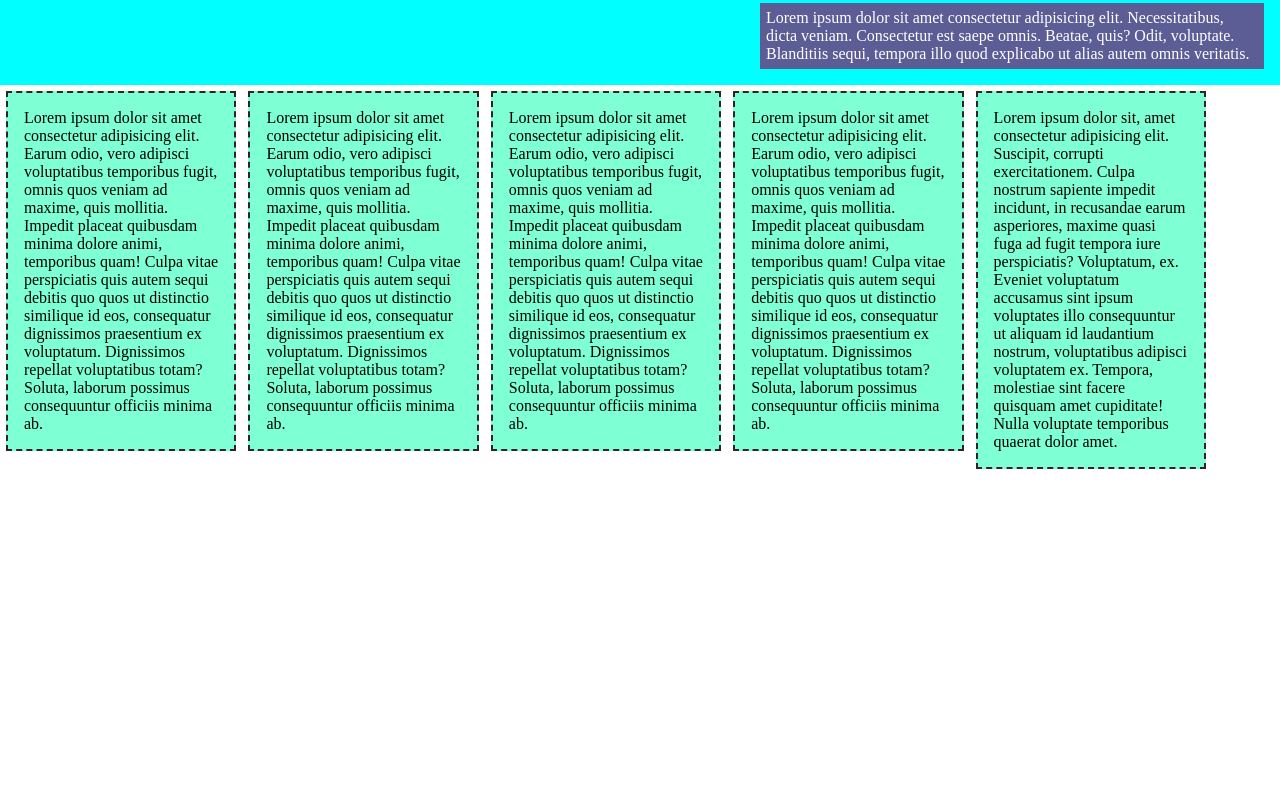
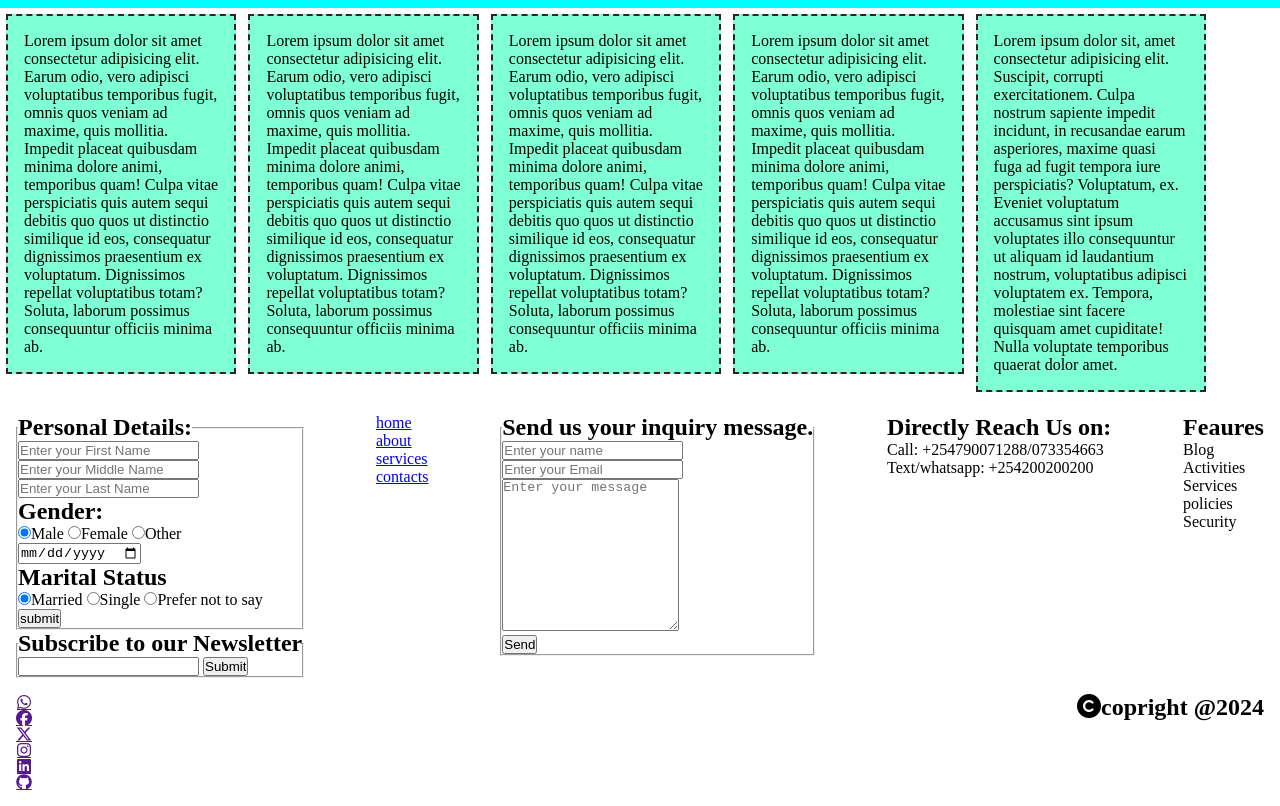
Before and after one commit to nathanmuseve/HTML-Semantics, a plain HTML site: page index.html in a window 1280 px wide. Shown: the part 368-1174 px from the top of the page. Before the commit the page ends 843 px from the top, so only its background shows below. Drawn offline with Linux system fonts and the light colour scheme.

Commit message:
As I build responsive website, i have added the footer section, contacts, and applied a CSS style on the container class only

```diff
--- a/index.css
+++ b/index.css
@@ -6,18 +6,19 @@
 header {
 	position: fixed;
 	top: 0px;
-	left: 0px;
-	right: 0px;
 	width: 100%;
-background-color: black;
+  background-color: black;
+	z-index: 1;
+	padding: 0px;
+	margin: 0px;
 }
-.navbar {
+/* .navbar {
 	position: relative;
 	top: 0px;
 	left: 0px;
 	width: 100%;
 	background-color: black;
-}
+} */
 /* nav {
 	position: relative;
 } */
@@ -47,7 +48,7 @@ nav>ul>li>a:hover {
 }
 #home {
 	margin-top: 1.5rem;
-	top: 6rem;
+	top: 12rem;
 }
 .hero-image {
 	background-image: url(bg1.jpg);
@@ -95,3 +96,18 @@ nav>ul>li>a:hover {
 	margin: 6px;
 	box-sizing: border-box;
 }
+.container {
+	display: flex;
+	justify-content: space-between;
+	margin: 1rem;
+}
+.footer>ul>li>a>i {
+	display: flex;
+	flex-direction: column;
+	justify-content: space-evenly;
+	align-items: center;
+
+}
+li {
+	list-style: none;
+}
--- a/index.html
+++ b/index.html
@@ -5,6 +5,7 @@
 	<meta name="viewport" content="width=device-width, initial-scale=1.0">
 	<title>HTML Semabtics</title>
 	<link rel="stylesheet" href="index.css">
+	<link rel="stylesheet" href="https://cdnjs.cloudflare.com/ajax/libs/font-awesome/6.5.2/css/all.min.css" integrity="sha512-SnH5WK+bZxgPHs44uWIX+LLJAJ9/2PkPKZ5QiAj6Ta86w+fsb2TkcmfRyVX3pBnMFcV7oQPJkl9QevSCWr3W6A==" crossorigin="anonymous" referrerpolicy="no-referrer" />
 </head>
 <body>
 	<header class="navbar">
@@ -58,5 +59,124 @@
 			Eveniet voluptatum accusamus sint ipsum voluptates illo consequuntur ut aliquam id laudantium nostrum, voluptatibus adipisci voluptatem ex. Tempora, molestiae sint facere quisquam amet cupiditate! Nulla voluptate temporibus quaerat dolor amet.</p>
 		</aside>
 	</section>
+	<!-- This section is used to clear space letf by the about section after floating left  -->
+	<section class="clear-both"></section>
+
+	<!-- footer section   -->
+	<section class="container" id="contacts">
+		<!-- Registration Area  -->
+		<div class="contact">
+			<form action="https://example.com/login.php" method="post">
+				<div>
+					<fieldset>
+						<legend><h2>Personal Details:</h2></legend>
+						<div>
+							<label for="fname" name="First Name:" value="First Name:"></label>
+							<input type="text" id="fname" name="First Name" placeholder="Enter your First Name" required autocomplete="additional-name">
+						</div>
+						<div>
+							<label for="mname" name="Middle Name:" value="Middle Name:"></label>
+							<input type="text" id="fname" name="Middle Name" placeholder="Enter your Middle Name" required autocomplete="additional-name">
+						</div>
+						<div>
+							<label for="lname" name="Last Name:" value="Last Name:"></label>
+							<input type="text" id="lname" name="last Name" placeholder="Enter your Last Name" required autocomplete="additional-name">
+						</div>
+						<div>
+							<h2>Gender:</h2>
+							<input type="radio" value="Male" checked>Male</option>
+							<input type="radio" value="Female">Female</option>
+							<input type="radio" value="other">Other</option>
+						</div>
+							<div>
+								<label for="dob" name="Date of Birth:" value="Date of Birth:"></label>
+								<input type="date" id="dob" name="Date of Birth" max="10" minlength="31/12/1960" maxlength="01/01/2024" placeholder="Enter a date between 31/12/1960 to 01/01/2024" required >
+							</div>
+						<div>
+							<h2>Marital Status</h2>
+							<input type="radio" value="Married" checked>Married</option>
+							<input type="radio" value="Single">Single</option>
+							<input type="radio" value="Prefer not to say">Prefer not to say</option>
+						</div>
+						<div>
+							<input type="submit" value="submit">
+						</div>
+					</fieldset>
+					<div>
+						<fieldset>
+							<legend><h2>Subscribe to our Newsletter</h2></legend>
+							<label for="email" name="Email"></label>
+							<input type="email" id="email" required>
+							<input type="submit" value="Submit">
+						</fieldset>
+					</div>
+				</div>
+			</form>
+		</div>
+		<!-- Return Menu  -->
+		<div class="contact">
+			<ul>
+				<li><a class="nav-link" href="#home">home</a></li>
+				<li><a class="nav-link" href="#about">about</a></li>
+				<li><a class="nav-link" href="#services">services</a></li>
+				<li><a class="nav-link" href="#contacts">contacts</a></li>
+			</ul>
+		</div>
+		<!-- inquiry Area  -->
+		<div class="contact">
+			<form action="">
+				<fieldset>
+					<legend><h2>Send us your inquiry message.</h2></legend>
+					<div>
+						<input type="text" id="Name" placeholder="Enter your name" required>
+					</div>
+					<div>
+						<input type="email" id="email" placeholder="Enter your Email">
+					</div>
+					<div>
+						<textarea name="inquiry" id="inquiry" cols="20" rows="10" placeholder="Enter your message"></textarea>
+					</div>
+					<div>
+						<input type="submit" value="Send">
+					</div>
+				</fieldset>
+			</form>
+		</div>
+		<!-- Direct contact  -->
+		<div class="contact">
+			<ul>
+				<li><h2>Directly Reach Us on:</h2></li>
+				<li><a href=""></a>Call: +254790071288/073354663</li>
+				<li><a href=""></a>Text/whatsapp: +254200200200</li>
+			</ul>
+		</div>
+		<!-- Features Area  -->
+		<div class="contact">
+			<ul>
+				<li><h2>Feaures</h2></li>
+				<li>Blog</li>
+				<li>Activities</li>
+				<li>Services</li>
+				<li>policies</li>
+				<li>Security</li>
+			</ul>
+		</div>
+	</section>
+		<!-- the footer area  -->
+	<footer class="container">
+		<div class="footer">
+			<ul>
+				<li><a href=""><i class="fa-brands fa-whatsapp"></i></a></li>
+				<li><a href=""><i class="fa-brands fa-facebook"></i></a></li>
+				<li><a href=""><i class="fa-brands fa-x-twitter"></i></a></li>
+				<li><a href=""><i class="fa-brands fa-instagram"></i></a></li>
+				<li><a href=""><i class="fa-brands fa-linkedin"></i></a></li>
+				<li><a href=""><i class="fa-brands fa-github"></i></a></li>
+			</ul>
+		</div>
+		<div class="footer">
+			<h2><i class="fa fa-copyright" aria-hidden="true"></i>copright @2024</h2>
+		</div>
+	</footer>
 </body>
 </html>
```
